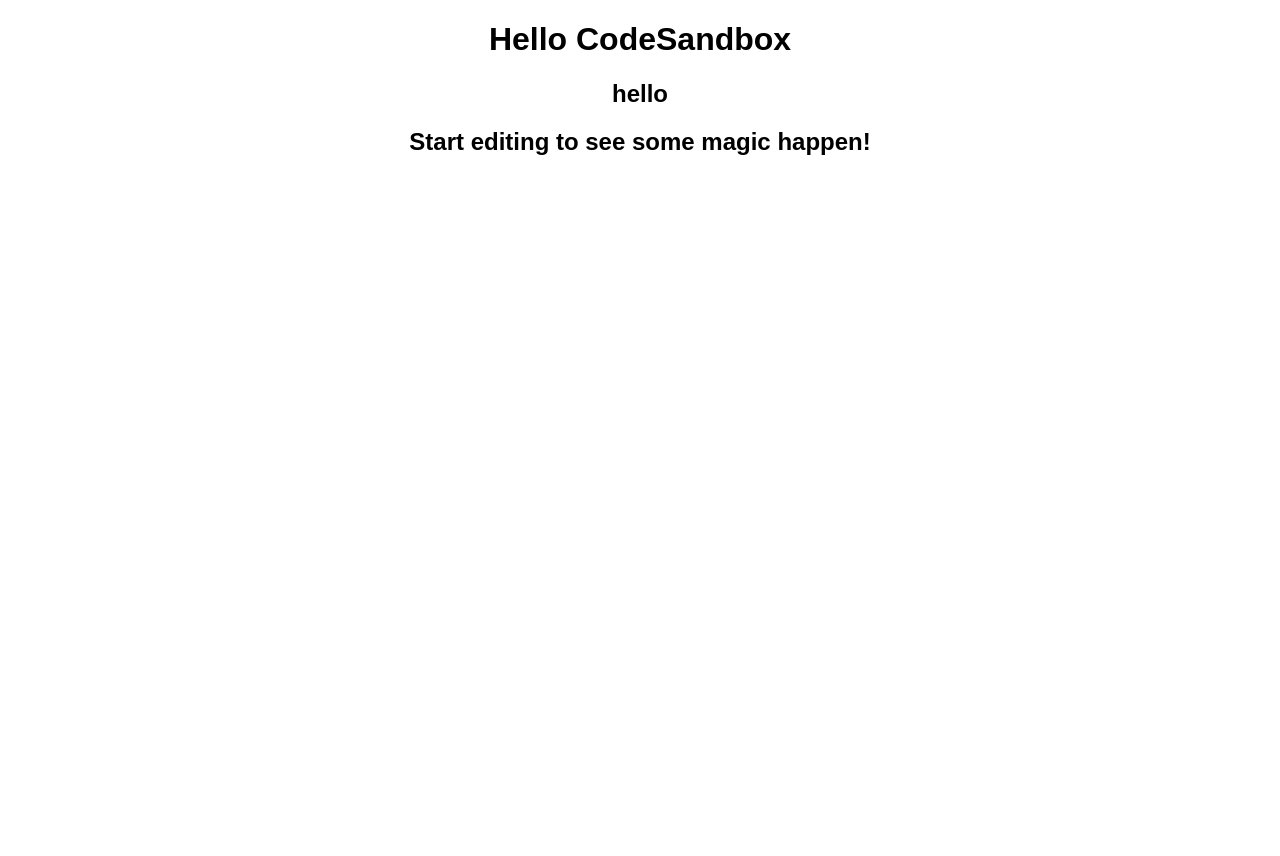
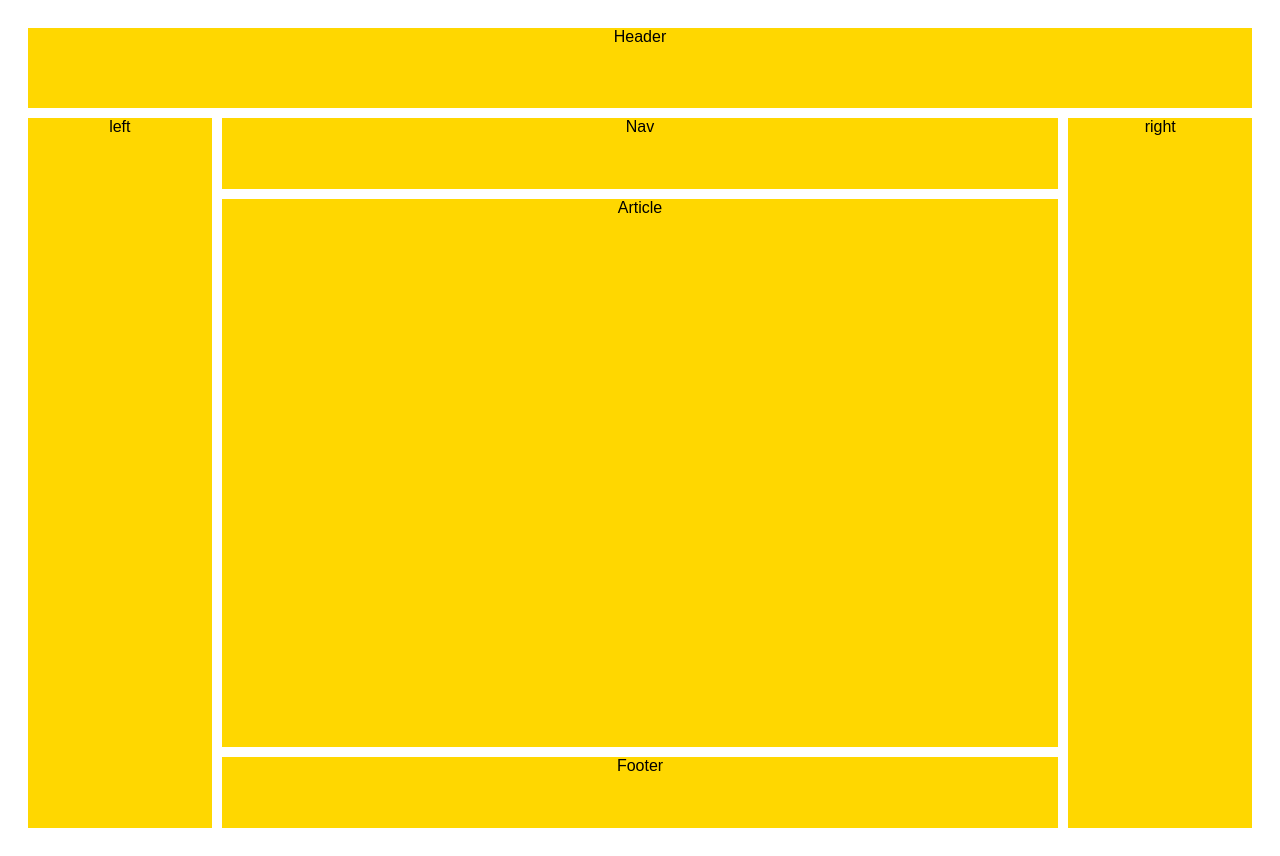
Before and after one commit to LimGeon/startup-live.day, a React (Create React App) app: page / in a window 1280 px wide. Before the commit the page ends 800 px from the top, so only its background shows below. Built offline with nearby package versions, Linux system fonts and the light colour scheme.

Commit message:
3 files modified

```diff
--- a/src/App.js
+++ b/src/App.js
@@ -1,12 +1,17 @@
+import React from 'react';
 import './styles.css';
 
 export default function App() {
   return (
     <div className="App">
-      <h1>Hello CodeSandbox</h1>
-      <h2> hello </h2>
-      <div></div>
-      <h2>Start editing to see some magic happen!</h2>
+      <header id="Header">Header</header>
+      <main id="Main">
+        <article id="Article"> Article</article>
+        <nav id="Nav">Nav</nav>
+        <footer id="Footer">Footer</footer>
+      </main>
+      <aside id="Side_left">left</aside>
+      <aside id="Side_right">right</aside>
     </div>
   );
 }
--- a/src/index.js
+++ b/src/index.js
@@ -1,9 +1,8 @@
-import { StrictMode } from "react";
-import { createRoot } from "react-dom/client";
+import React, { StrictMode } from 'react';
+import { createRoot } from 'react-dom/client';
+import App from './App';
 
-import App from "./App";
-
-const rootElement = document.getElementById("root");
+const rootElement = document.getElementById('root');
 const root = createRoot(rootElement);
 
 root.render(
--- a/src/styles.css
+++ b/src/styles.css
@@ -1,4 +1,48 @@
 .App {
   font-family: sans-serif;
   text-align: center;
+  display: grid;
+  grid-template-areas:
+    'head head head'
+    'left main right';
+  grid-template-rows: 10% 1fr;
+  grid-template-columns: 15% 1fr 15%;
+  grid-gap: 10px;
+  padding: 20px;
+  height: 100vh;
+  margin: 0;
 }
+.App > #Header {
+  grid-area: head;
+  background: gold;
+}
+.App > #Side_left {
+  grid-area: left;
+  background: gold;
+}
+.App > #Side_right {
+  grid-area: right;
+  background: gold;
+}
+.App > #Main {
+  grid-area: main;
+  display: grid;
+  grid-template-areas:
+    'nav'
+    'article'
+    'footer';
+  grid-gap: 10px;
+  grid-template-rows: 10% 1fr 10%;
+}
+.App > #Main > #Article {
+  grid-area: article;
+  background: gold;
+}
+.App > #Main > #Nav {
+  grid-area: nav;
+  background: gold;
+}
+.App > #Main > #Footer {
+  grid-area: footer;
+  background: gold;
+}
```
